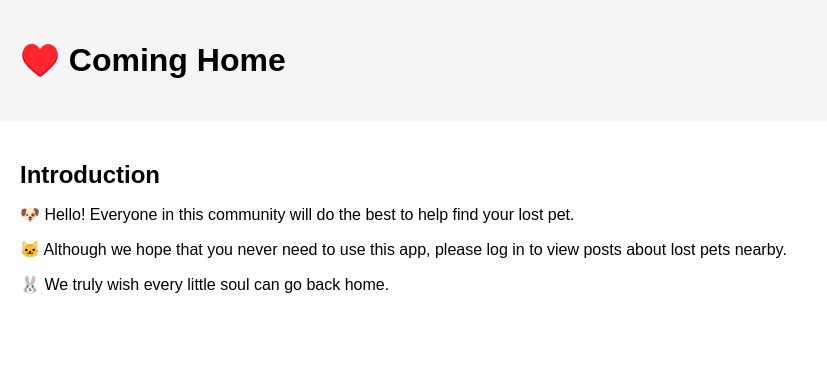
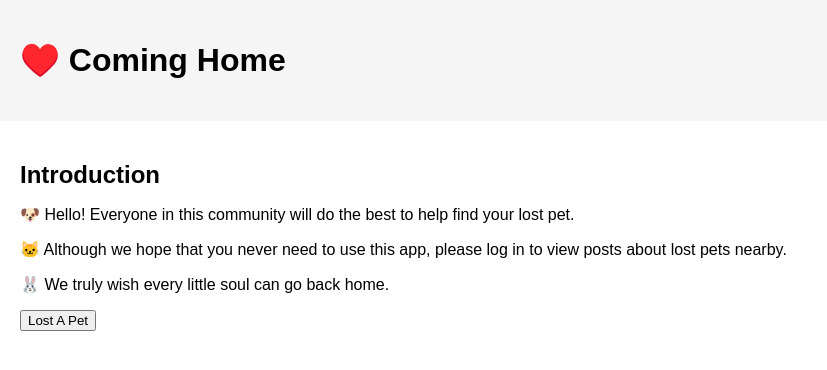
Before and after one commit to vanessacci/coming-home, a React (Create React App) app in the folder client/: page / in a window 1280 px wide. Shown: the top 370 px of the page, without its empty margins (0-827 px from the left). Built offline with nearby package versions, Linux system fonts and the light colour scheme.

Commit message:
lost form button added

```diff
--- a/client/src/components/Home.jsx
+++ b/client/src/components/Home.jsx
@@ -4,6 +4,9 @@ import { useNavigate } from 'react-router-dom';
 
 function App() {
     const navigate = useNavigate();
+    const toLostForm = () => {
+        navigate('/lost-form');
+    };
 
     return (
         <div className="app">
@@ -17,6 +20,9 @@ function App() {
                     <p>🐱 Although we hope that you never need to use this app, please log in to view posts about lost pets nearby.</p>
                     <p>🐰 We truly wish every little soul can go back home.</p>
                 </section>
+                <section>
+                    <button onClick={toLostForm}>Lost A Pet</button>
+                </section>
             </main>
         </div>
     );
```
